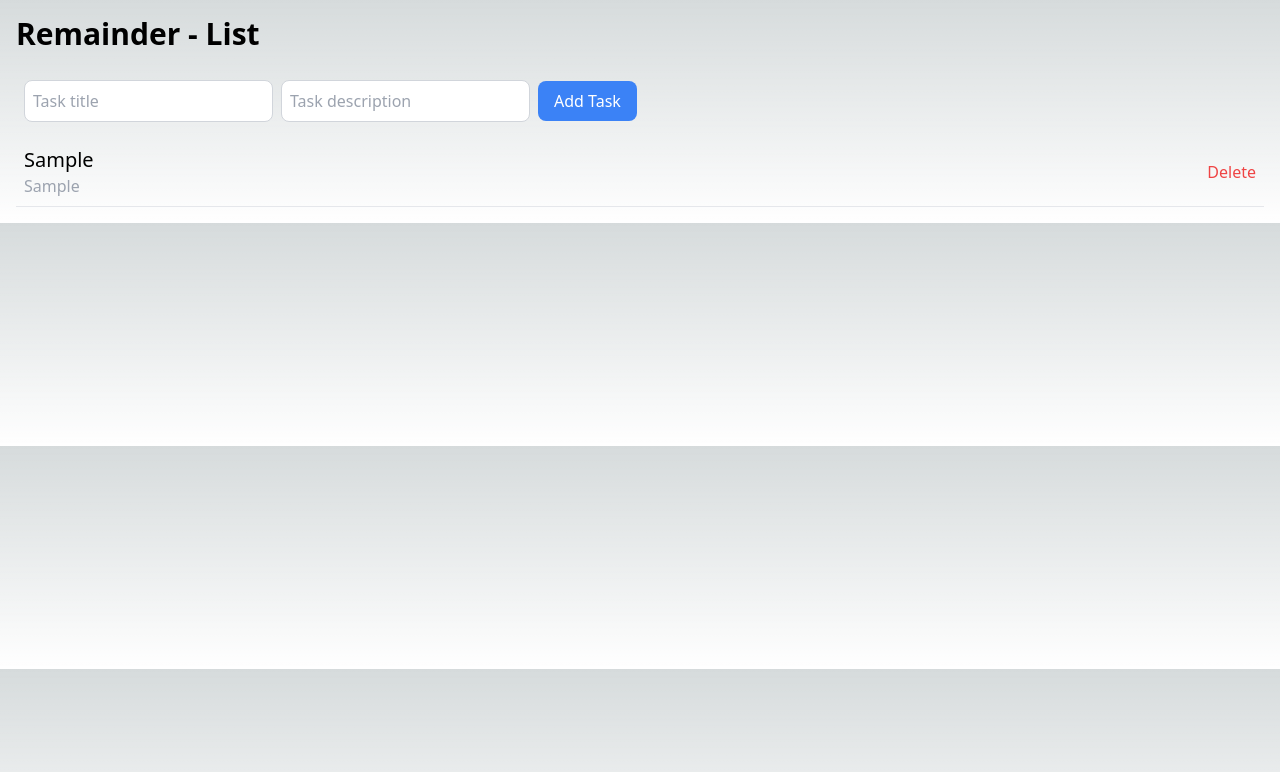
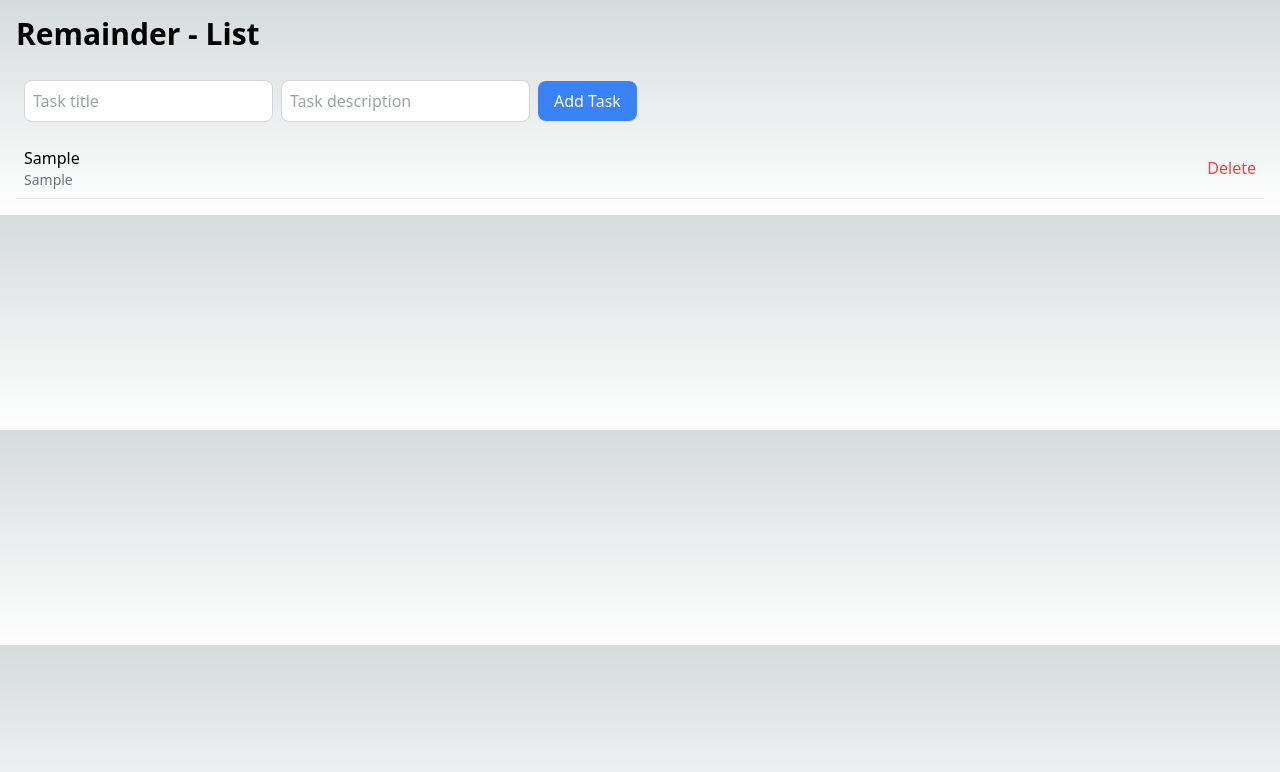
Before and after one commit to SRIRAMS2002/my-todo-app, a Next.js app: page / in a window 1280 px wide. Both pictures are taken after typing "Sample", "Sample" into the empty fields and a click on the button "Add Task". Shown: the top 772 px of the page. Built offline with nearby package versions, Linux system fonts and the light colour scheme.

Commit message:
update-3

```diff
--- a/src/pages/Components/TodoItem.js
+++ b/src/pages/Components/TodoItem.js
@@ -4,8 +4,8 @@ const TodoItem = ({ task, handleDelete }) => {
   return (
     <div className="flex items-center justify-between p-2 border-b">
       <div>
-        <p className="font-medium text-xl">{task.title}</p>
-        <p className="text-md text-gray-400">{task.description}</p>
+        <p className="font-medium">{task.title}</p>
+        <p className="text-sm text-gray-500">{task.description}</p>
       </div>
       <button onClick={() => handleDelete(task.id)} className="text-red-500 hover:text-red-700">
         Delete
```
